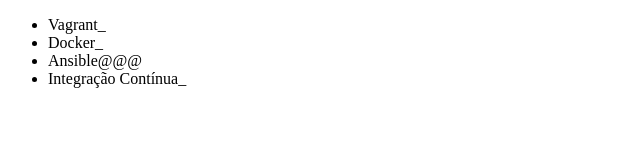
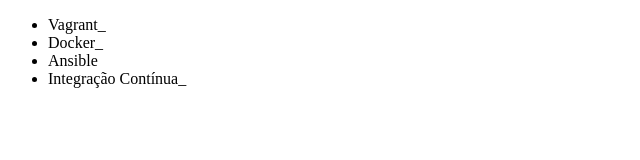
Before and after one commit to thaliadani/alura-git, a plain HTML site: page index.html in a window 1280 px wide. Shown: the full height of the page, 0-640 px from the left. Drawn offline with Linux system fonts and the light colour scheme.

Commit message:
Revert "mudando curso de ansible"
This reverts commit 8f302009b552b6d80d4c1cd57830136a3389b810.

```diff
--- a/index.html
+++ b/index.html
@@ -8,7 +8,7 @@
     <ul>
         <li>Vagrant_</li>
         <li>Docker_</li>
-        <li>Ansible@@@</li>
+        <li>Ansible</li>
         <li>Integração Contínua_</li>
     </ul>
 </body>
```
